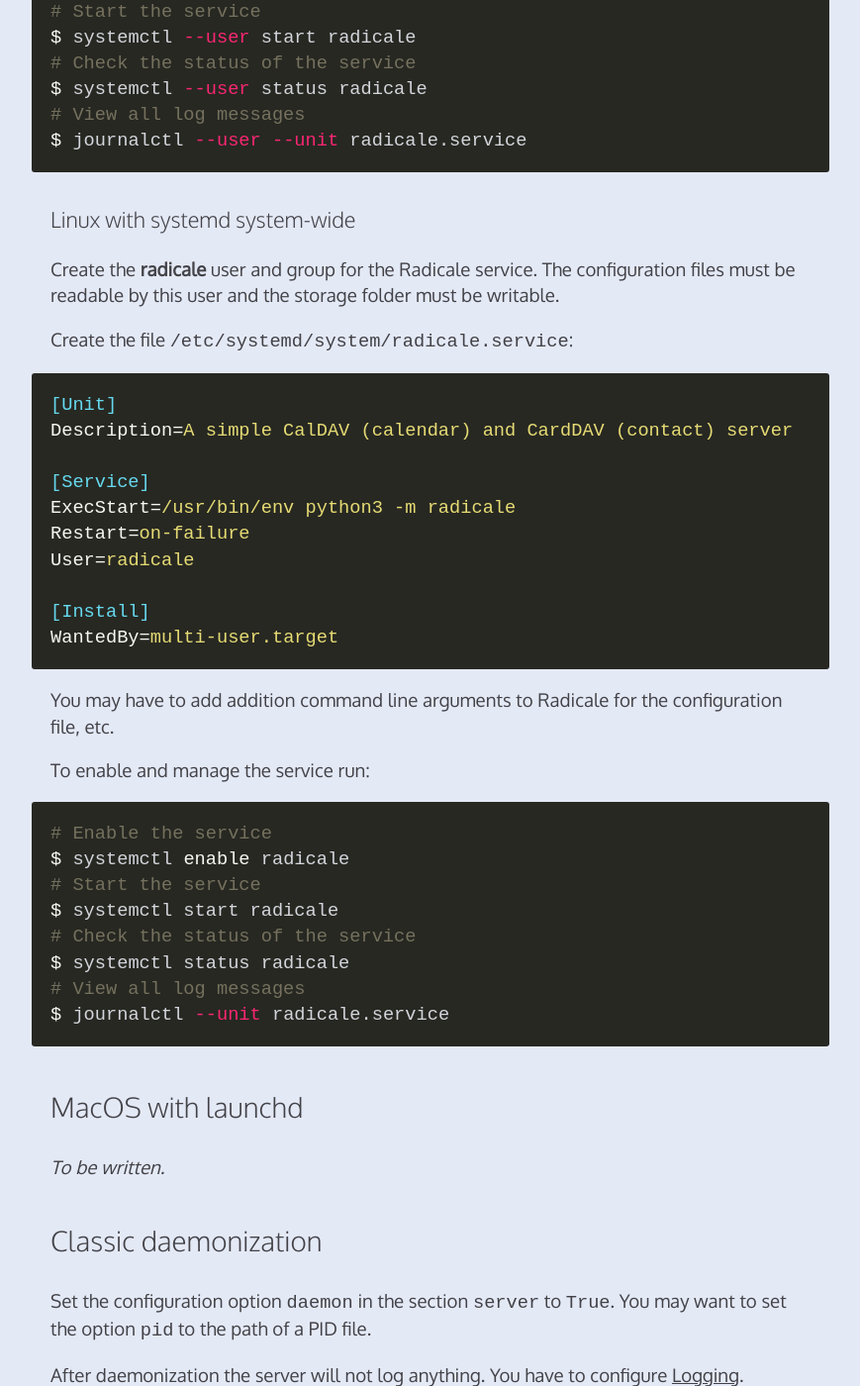
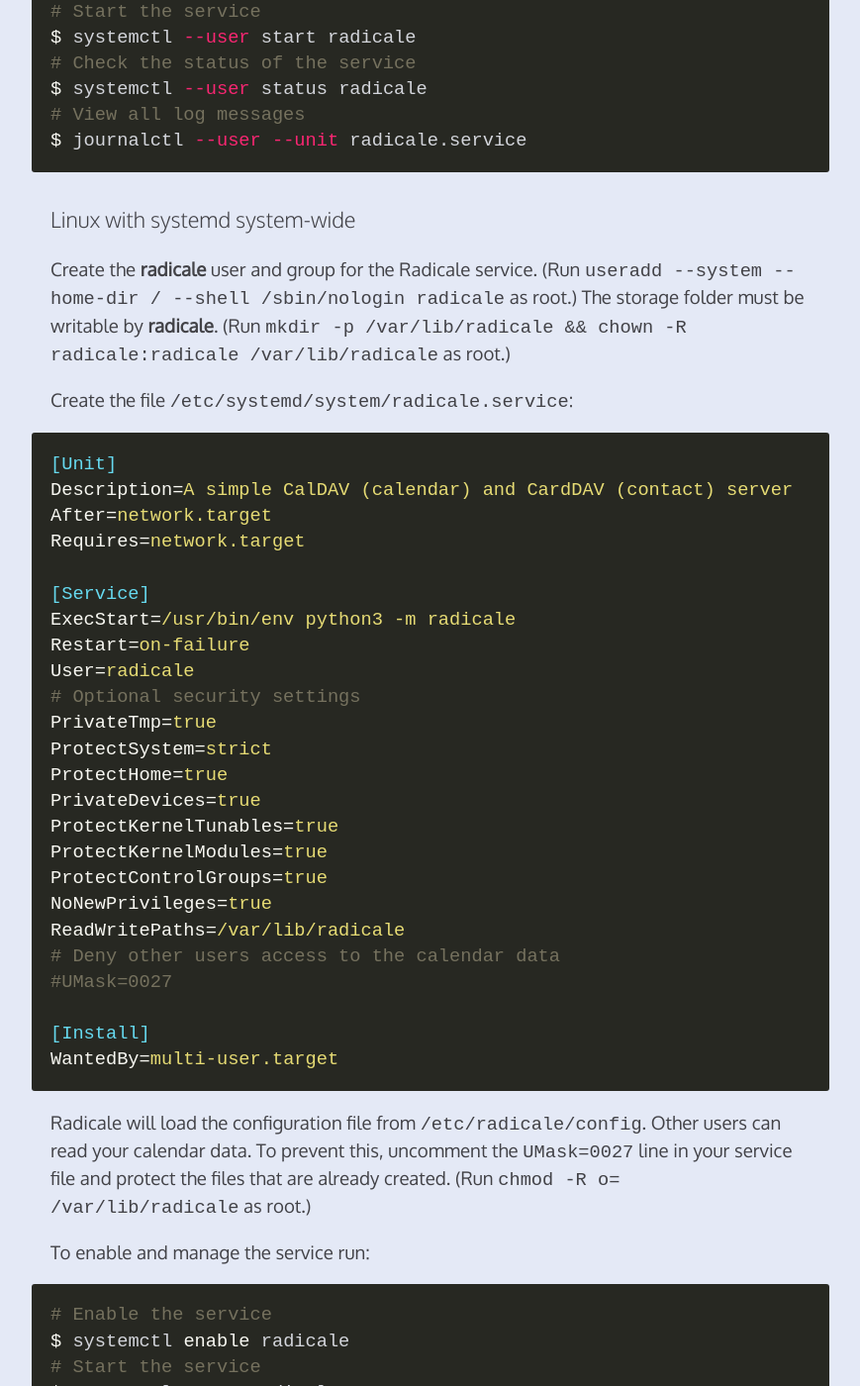
Before and after one commit to Kozea/Radicale, a Jekyll site: the page built from setup.md, in a window 1280 px wide and 1400 px high, scrolled down 4025 px. Shown: the whole window at 99% size, without its empty margins (205-1074 px from the left). Built offline with Jekyll 4.4.1, drawn with Linux system fonts in a browser that asks for light colours; some of the changed text lies outside the part shown.

Commit message:
Improve security for systemd and daemonization

````diff
--- a/setup.md
+++ b/setup.md
@@ -159,24 +159,42 @@
 ### Linux with systemd system-wide
 
 Create the **radicale** user and group for the Radicale service.
-The configuration files must be readable by this user and the storage folder
-must be writable.
+(Run `useradd --system --home-dir / --shell /sbin/nologin radicale` as root.)
+The storage folder must be writable by **radicale**. (Run
+`mkdir -p /var/lib/radicale && chown -R radicale:radicale /var/lib/radicale`
+as root.)
 
 Create the file `/etc/systemd/system/radicale.service`:
 ```ini
 [Unit]
 Description=A simple CalDAV (calendar) and CardDAV (contact) server
+After=network.target
+Requires=network.target
 
 [Service]
 ExecStart=/usr/bin/env python3 -m radicale
 Restart=on-failure
 User=radicale
+# Optional security settings
+PrivateTmp=true
+ProtectSystem=strict
+ProtectHome=true
+PrivateDevices=true
+ProtectKernelTunables=true
+ProtectKernelModules=true
+ProtectControlGroups=true
+NoNewPrivileges=true
+ReadWritePaths=/var/lib/radicale
+# Deny other users access to the calendar data
+#UMask=0027
 
 [Install]
 WantedBy=multi-user.target
 ```
-You may have to add addition command line arguments to Radicale for the
-configuration file, etc.
+Radicale will load the configuration file from `/etc/radicale/config`.
+Other users can read your calendar data. To prevent this, uncomment the
+`UMask=0027` line in your service file and protect the files that are
+already created. (Run `chmod -R o= /var/lib/radicale` as root.)
 
 To enable and manage the service run:
 ```shell
@@ -205,6 +223,9 @@
 If you start Radicale now, it will initialize and fork into the background.
 The main process exits, after the PID file is written.
 
+You can set the **umask** with `umask 0027` before you start the daemon, to
+protect your calendar data from other users.
+
 ## Windows with "NSSM - the Non-Sucking Service Manager"
 
 First install [NSSM](https://nssm.cc/) and start `nssm install` in a command
````
